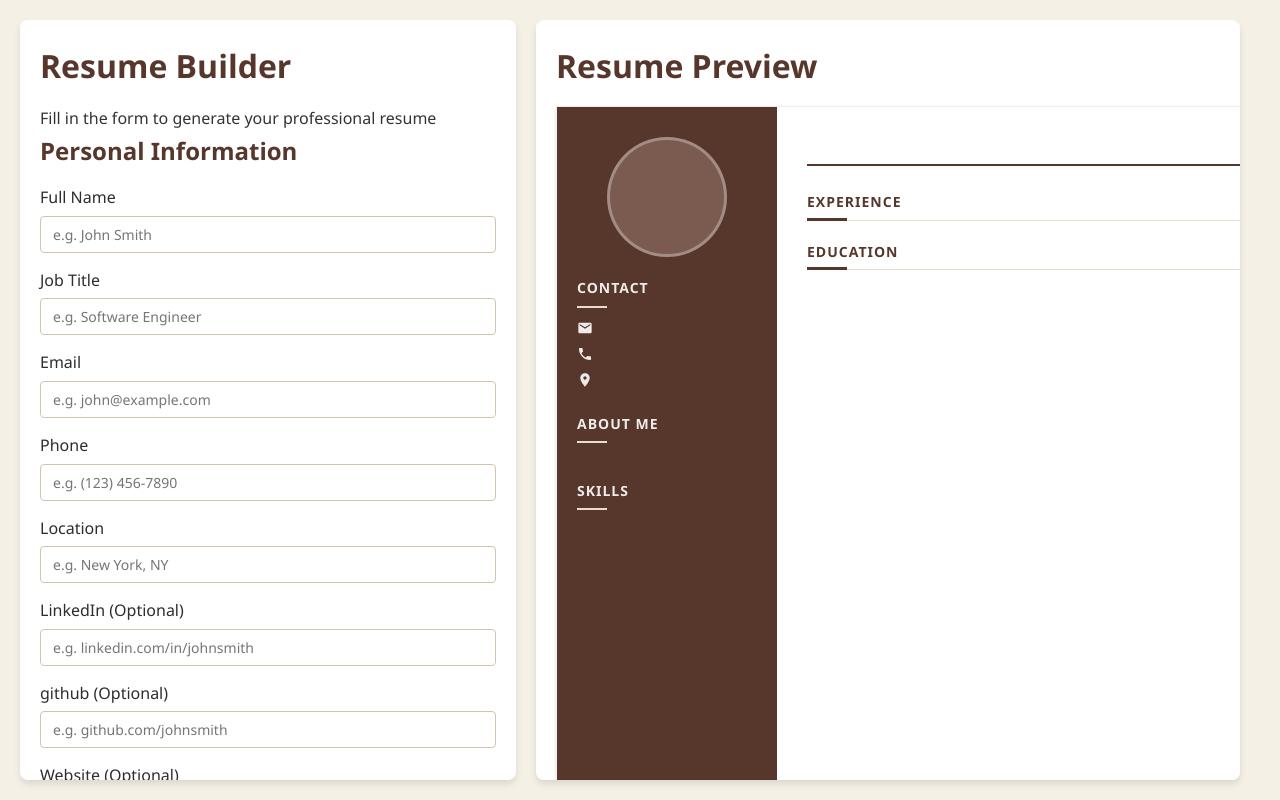
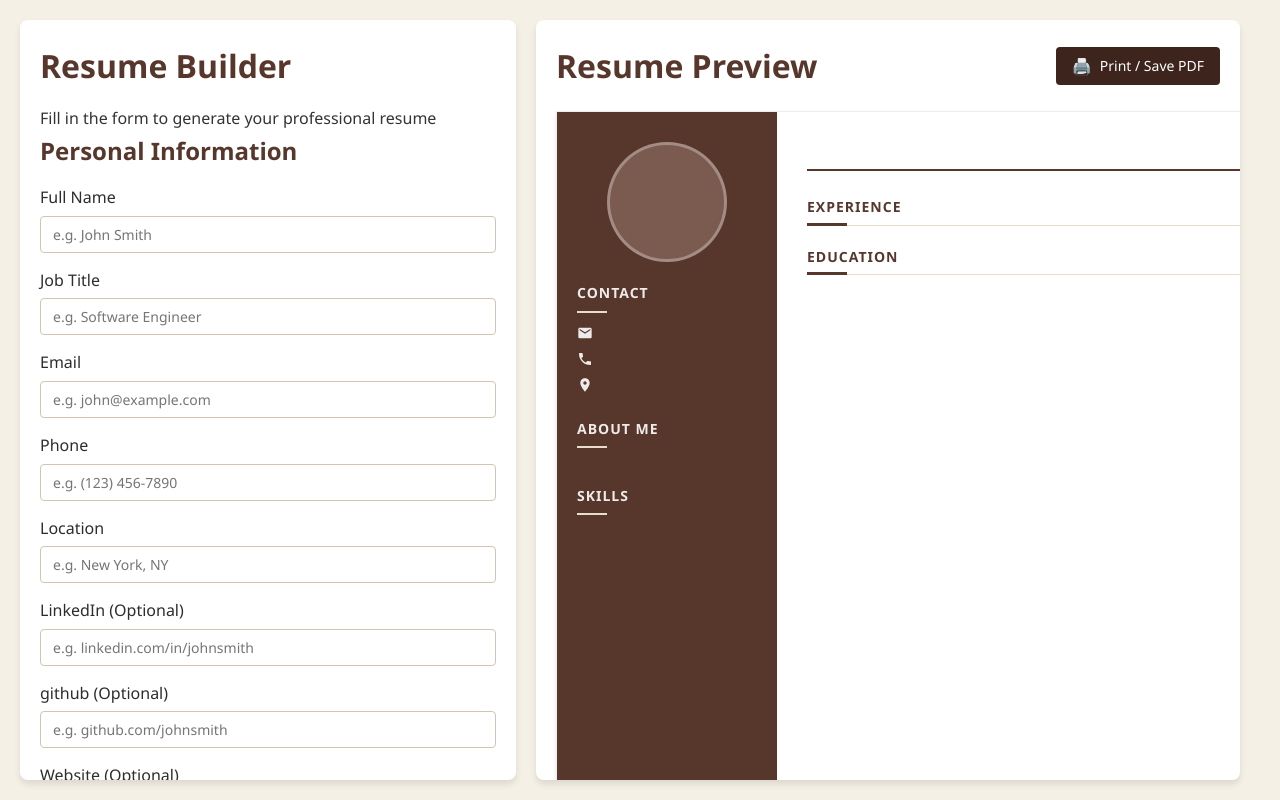
Before and after one commit to BDS-001/FormatMyCV, a React (Vite) app: page / in a window 1280 px wide. Built offline with nearby package versions, Linux system fonts and the light colour scheme.

Commit message:
update: moved print button to the preview container

```diff
--- a/src/components/Form/FormContainer.jsx
+++ b/src/components/Form/FormContainer.jsx
@@ -51,7 +51,6 @@ const FormContainer = () => {
             <AdditionalInfo/>
 
             <div className="button-group">
-                <button type="button" id="printResume" onClick={() => window.print()} >Print / Save PDF</button>
                 <button type="button" id="loadExample" onClick={loadExample} >Load Example</button>
                 <button type="button" id="exportJson">Export Data</button>
                 <button type="button" id="importJsonBtn">Import Data</button>
--- a/src/components/Preview/PreviewContainer.jsx
+++ b/src/components/Preview/PreviewContainer.jsx
@@ -1,41 +1,21 @@
-import { useState, useEffect } from 'react';
 import '../../styles/PreviewContainer.css'
 import ResumeSidebar from './ResumeSidebar'
 import ResumeMain from './ResumeMain'
-import useResume from '../../context/resumeContext';
 
 export default function PreviewContainer() {
-    const { resumeData } = useResume();
-    const [showOverflowWarning, setShowOverflowWarning] = useState(false);
-
-    // Check for content overflow
-    useEffect(() => {
-        const checkOverflow = () => {
-            const resumePreview = document.getElementById('resumePreview');
-            if (resumePreview) {
-                // Check if content height exceeds A4 page height (approx. 1123px for 300dpi)
-                const isOverflowing = resumePreview.scrollHeight > 1123;
-                setShowOverflowWarning(isOverflowing);
-            }
-        };
-
-        // Run check after render and when resumeData changes
-        checkOverflow();
-        window.addEventListener('resize', checkOverflow);
-
-        return () => {
-            window.removeEventListener('resize', checkOverflow);
-        };
-    }, [resumeData]);
-
     return (
         <div className="preview-container">
-            <h1>Resume Preview</h1>
-            {showOverflowWarning && (
-                <div className="overflow-warning" id="overflowWarning">
-                    Warning: Your resume content may exceed one page. Consider shortening some sections.
-                </div>
-            )}
+            <div className="preview-header">
+                <h1>Resume Preview</h1>
+                <button
+                    type="button"
+                    id="printResume"
+                    className="print-button"
+                    onClick={() => window.print()}
+                >
+                    Print / Save PDF
+                </button>
+            </div>
             <div className="resume" id="resumePreview">
                 <ResumeSidebar />
                 <ResumeMain />
--- a/src/styles/PreviewContainer.css
+++ b/src/styles/PreviewContainer.css
@@ -294,6 +294,41 @@
     opacity: 0.8;
 }
 
+.preview-header {
+    display: flex;
+    justify-content: space-between;
+    align-items: center;
+    margin-bottom: 20px;
+}
+
+.preview-header h1 {
+    margin-bottom: 0;
+}
+
+.print-button {
+    background-color: var(--primary-dark);
+    color: white;
+    border: none;
+    padding: 8px 16px;
+    border-radius: 4px;
+    font-size: 14px;
+    cursor: pointer;
+    display: flex;
+    align-items: center;
+    transition: background-color 0.3s;
+    margin-right: 0;
+}
+
+.print-button:hover {
+    background-color: var(--primary);
+}
+
+.print-button::before {
+    content: "🖨️";
+    margin-right: 8px;
+    font-size: 16px;
+}
+
 @media print {
     body, html {
         margin: 0;
@@ -301,7 +336,7 @@
         background-color: white;
     }
 
-    .form-container, .preview-container > h1, .overflow-warning {
+    .form-container, .preview-container > h1, .overflow-warning, .preview-header {
         display: none !important;
     }
 
```
